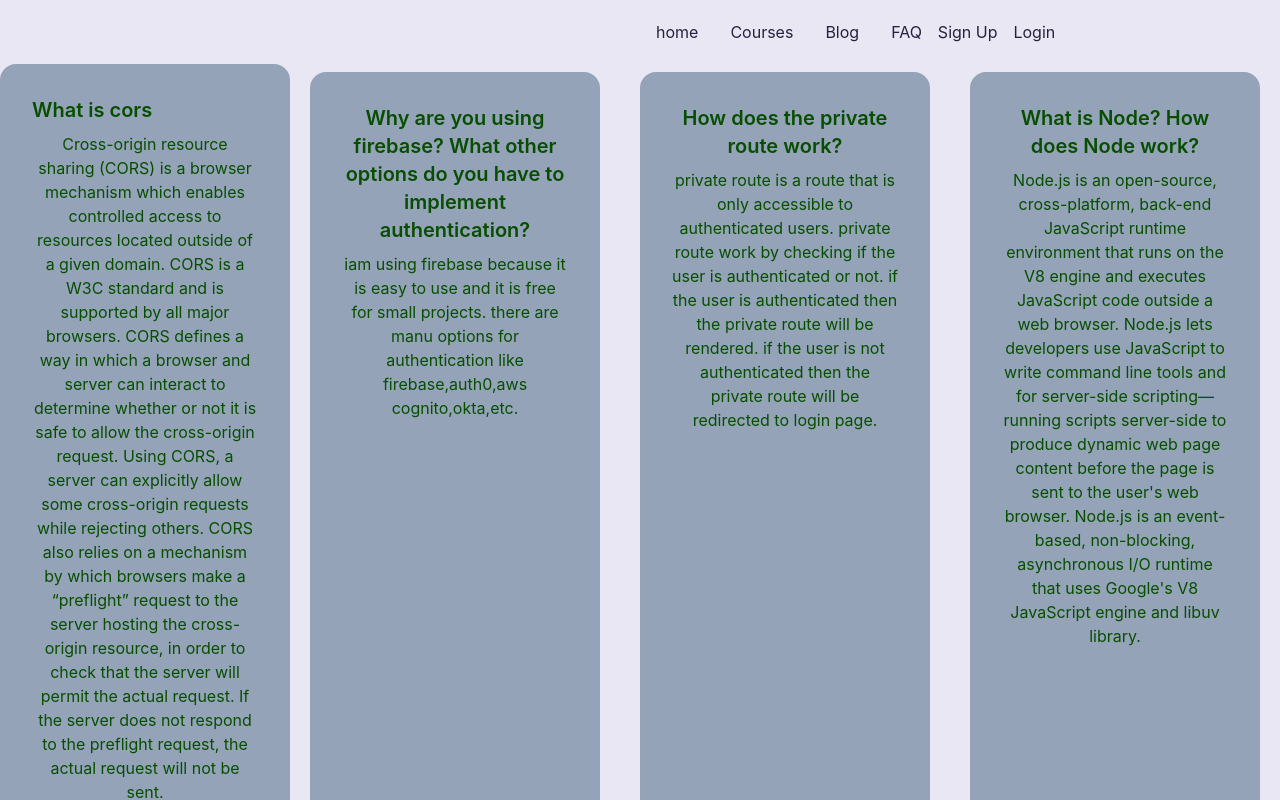
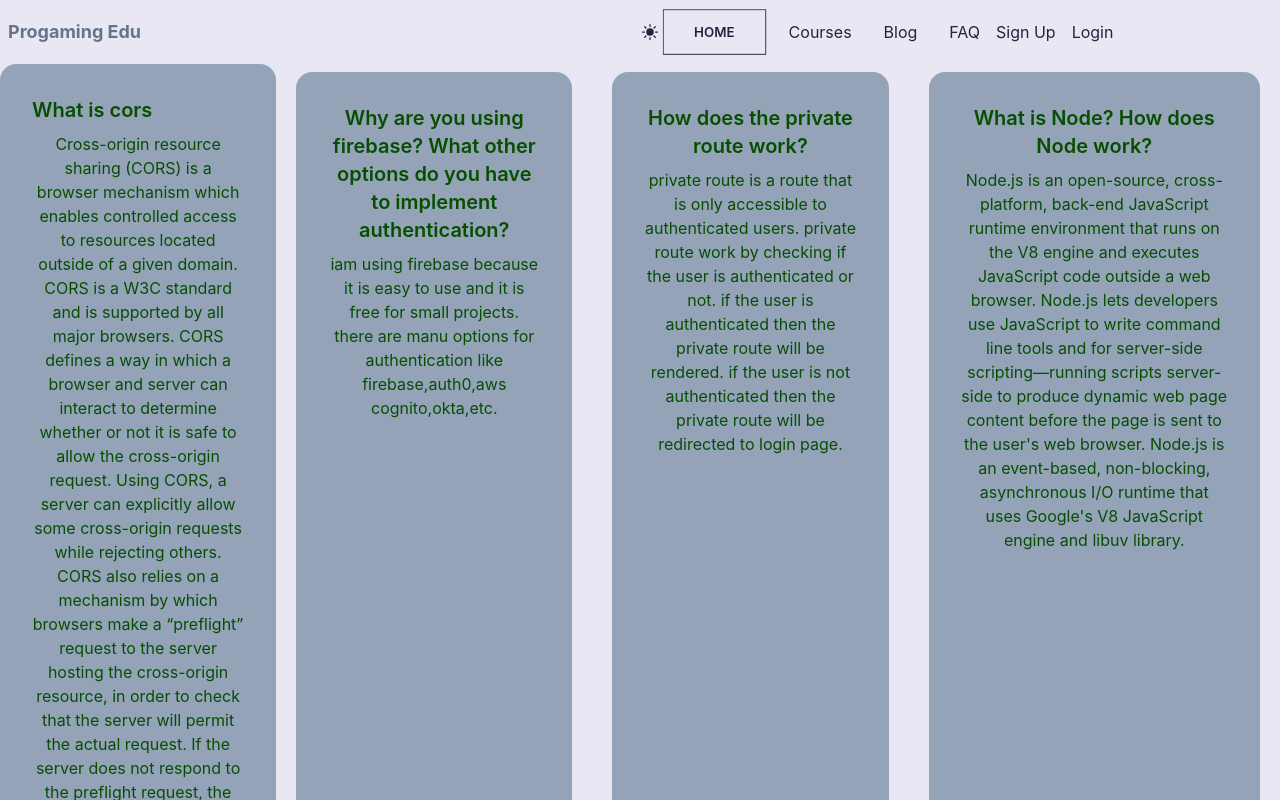
Before and after one commit to sojib076/programing-energy, a React (Create React App) app: page /blog in a window 1280 px wide. Shown: the top 800 px of the page. Built offline with nearby package versions, Linux system fonts and the light colour scheme; no server answers.

Commit message:
checkout

```diff
--- a/src/Components/Blog/Blog.js
+++ b/src/Components/Blog/Blog.js
@@ -3,7 +3,7 @@ import React from 'react';
 const Blog = () => {
     return (
         <div className='lg:flex  ' >
-            <div className="card w-96 bg-slate-400 text-primary-content ">
+            <div className="card w-80 bg-slate-400 text-primary-content ">
                 <div className="card-body">
                     <h2 className="card-title">What is cors</h2>
                     <p> Cross-origin resource sharing (CORS) is a browser mechanism which enables controlled access to resources located outside of a given domain.
@@ -13,7 +13,7 @@ const Blog = () => {
 
                 </div>
             </div>
-            <div className="card w-96 bg-slate-400 text-primary-content lg:mx-5 mt-2 ">
+            <div className="card w-80 bg-slate-400 text-primary-content lg:mx-5 mt-2 ">
                 <div className="card-body">
                     <h2 className="card-title"> Why are you using firebase? What other options do you have to implement authentication?</h2>
                     <p> iam using firebase because it is easy to use
@@ -24,7 +24,7 @@ const Blog = () => {
 
                 </div>
             </div>
-            <div className="card w-96 bg-slate-400 text-primary-content lg:mx-5 mt-2 ">
+            <div className="card w-80 bg-slate-400 text-primary-content lg:mx-5 mt-2 ">
                 <div className="card-body">
                     <h2 className="card-title"> How does the private route work?</h2>
                     <p>
--- a/src/Components/Courseinfo/Courseinfo.js
+++ b/src/Components/Courseinfo/Courseinfo.js
@@ -51,8 +51,8 @@ const Courseinfo = () => {
                     </ol>
                 </div>)
             }
-            <p className='text-blue-700 m-4'> To Know More Get Primium</p>
-            <Link to={`/checkout/${id}`}><button className='btn btn-info mb-5' > Get Primium Acces</button></Link>
+            <p className='text-blue-700 m-4'> To Know More  Premium access</p>
+            <Link to={`/checkout/${id}`}><button className='btn btn-info mb-5' > Get Premium access</button></Link>
         </div>
     );
 };
--- a/src/Components/Header/Header.js
+++ b/src/Components/Header/Header.js
@@ -1,12 +1,15 @@
-import React, { useContext } from 'react';
+import React, { useContext, useState } from 'react';
 import { Link } from 'react-router-dom';
 import { authContex } from '../../Contexs/UserContext';
+import { MoonIcon ,SunIcon} from '@heroicons/react/24/solid'
 
 
 const Header = () => {
-     const {user ,logout,loading} = useContext(authContex)
-
-
+    const { user, logout, loading } = useContext(authContex)
+               const [dark,setDark]=useState(false)
+    function isdark(e) {
+        setDark(!dark)
+    }
 
     return (
         <div>
@@ -24,28 +27,37 @@ const Header = () => {
                             <li><Link to={'/faq'}>FAQ</Link></li>
                         </ul>
                     </div>
-                    {/* <a className="btn btn-ghost normal-case text-xl">daisyUI</a> */}
+                    {/* A fancy name for website */}
+                    <Link to={'/home'} >
+
+                        <span className="text-lg font-bold text-slate-500"> Progaming Edu</span>
+                    </Link>
+                </div>
+                <div onClick={isdark}>
+                           {
+                                 dark ? <MoonIcon className='w-5 h-5'></MoonIcon> : <SunIcon className='w-5 h-5'></SunIcon>
+                           }
                 </div>
                 <div className="navbar-center hidden lg:flex">
                     <ul className="menu menu-horizontal p-0">
-                        <li> <Link to={'/home'}>home </Link></li>
+                        <li className='btn btn-outline' > <Link to={'/home'}>home </Link></li>
 
-                        <li><Link to={'/courses'}>Courses</Link></li>
+                        <li className='ml-1'><Link to={'/courses'}>Courses</Link></li>
                         <li><Link to={'/blog'}>Blog</Link></li>
                         <li><Link to={'/faq'}>FAQ</Link></li>
 
+                    </ul>
 
-                    </ul>
                 </div>
                 {
-                    user?.uid?
+                    user?.uid ?
 
                         <div className="navbar-end">
                             <div className="dropdown dropdown-end">
                                 <label tabIndex={0} className="btn btn-ghost btn-circle avatar">
                                     <div className="w-10 rounded-full">
 
-                                <img  src={user?.photoURL}alt="" title={user?.displayName} />
+                                        <img src={user?.photoURL} alt="" title={user?.displayName} />
                                     </div>
                                 </label>
                                 <ul tabIndex={0} className="menu menu-compact dropdown-content mt-3 p-2 shadow bg-base-100 rounded-box w-52">
--- a/src/Components/Login/Login.js
+++ b/src/Components/Login/Login.js
@@ -1,4 +1,4 @@
-import React from 'react';
+import React, { useState } from 'react';
 import { useContext } from 'react';
 import { authContex } from '../../Contexs/UserContext';
 import google from "../img/google.png"
@@ -9,6 +9,7 @@ import { Link, useLocation, useNavigate} from 'react-router-dom';
 
 const Login = () => {
   const { login ,googlepop,facebookPop} = useContext(authContex)
+   const [error,setEror] = useState("")
 
   let navigate = useNavigate();
   let location = useLocation();
@@ -43,7 +44,7 @@ const Login = () => {
       .catch((error) => {
         const errorCode = error.code;
         const errorMessage = error.message;
-        console.log(errorCode, errorMessage);
+        setEror(errorMessage)
       })
 
   }
@@ -82,6 +83,9 @@ const Login = () => {
               <div className="form-control mt-6">
                 <button className="btn btn-primary">Login</button>
               </div>
+              {
+                error && <p className='text-red-500'>{error}</p>
+              }
               <div className='flex m-4'>
                 <button
                  onClick={handelfacebook}
--- a/src/Components/Route/Allpaths.js
+++ b/src/Components/Route/Allpaths.js
@@ -20,18 +20,18 @@ import Profile from "../Profile/Profile"
         { path: '/signup', element: <Signup/> },
         { path: '*', element: <Error/> },
           {path:'/courses', loader: ()=>{
-          return fetch('http://localhost:5000/courses')
+          return fetch('https://assingment-server.vercel.app/courses')
           } ,element:<Courses></Courses> },
           {path:'blog', element:<Blog> </Blog>},
           {path:'/faq', element:<FAQ></FAQ>},
         { path:'checkout/:id',
         loader:({params})=>{
-          return fetch(`http://localhost:5000/details/${params.id}`)
+          return fetch(`https://assingment-server.vercel.app/details/${params.id}`)
         },
         element:<PrivateRoute> <Secure> </Secure> </PrivateRoute> },
         {path:'course/:id',
         loader:({params})=>{
-          return fetch(`http://localhost:5000/details/${params.id}`)
+          return fetch(`https://assingment-server.vercel.app/details/${params.id}`)
         },
         element:<Courseinfo></Courseinfo> },
         {path:'profile', element:<PrivateRoute> <Profile></Profile> </PrivateRoute> }
--- a/src/Components/Secure/Secure.js
+++ b/src/Components/Secure/Secure.js
@@ -3,10 +3,19 @@ import { useLoaderData } from 'react-router-dom';
 
 const Secure = () => {
     const checkout = useLoaderData()
-    console.log(checkout)
+    const { price, name } = checkout
     return (
         <div>
-            <h1>Hi</h1>
+            <div className="hero min-h-screen bg-base-200">
+                <div className="hero-content text-center">
+                    <div className="max-w-md">
+                        <h1 className="mb-5 text-5xl font-bold">Checkout</h1>
+                        <h1 className="text-3xl font-bold">{name} </h1>
+                        <p className="mt-5 text-xl"> {price} TK </p>
+                        <button className="btn btn-primary">Buy Now</button>
+                    </div>
+                </div>
+            </div>
         </div>
     );
 };
--- a/src/Components/Signup/Signup.js
+++ b/src/Components/Signup/Signup.js
@@ -40,6 +40,7 @@ const Signup = () => {
     createUser(email, password)
       .then((userCredential) => {
         userproflie(name,img)
+
         navigate(from, { replace: true });
       }
       )
```
Also changed, not shown: firebase.json (added), 2 other files (tests, documents, lock files or other folders). Lines whose indentation alone changed are shown as unchanged.
